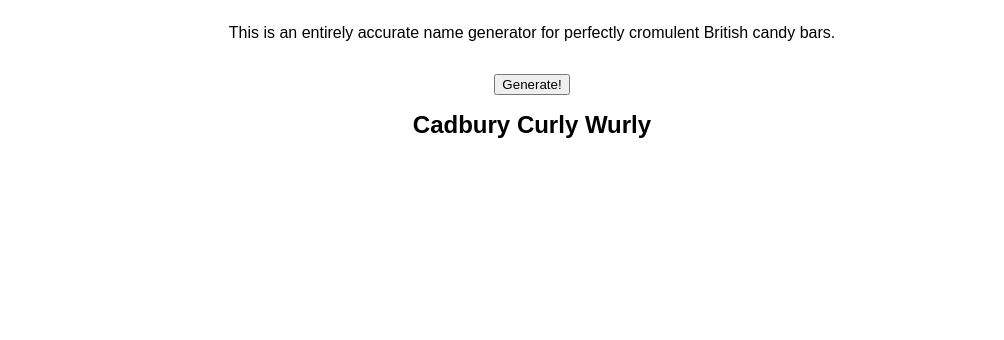
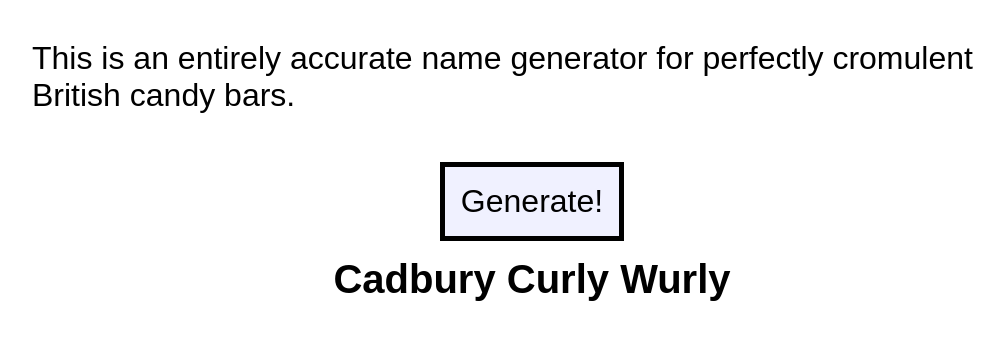
Before and after one commit to ebertucc/british-candy, a plain HTML site: page index.html in a window 1280 px wide. Shown: the whole page, without its empty margins (108-1112 px from the left). Drawn offline with Linux system fonts and the light colour scheme.

Commit message:
Style updates

```diff
--- a/style.css
+++ b/style.css
@@ -1,21 +1,54 @@
-body {
-  font-family: Arial, Helvetica, sans-serif;
-}
-
 .container {
   display: flex;
   flex-direction: column;
   align-items: center;
   justify-content: center;
+
+  font-family: Arial, Helvetica, sans-serif;
+
+  max-width: 1000px;
+  margin: 0 auto;
 }
 
 .description {
-
+  font-size: 1rem;
 }
 .generator {
   margin: 16px;
+  font-size: 1rem;
+  padding: 16px;
+  background: rgb(240, 241, 255);
+  border: 2px solid black;
+  cursor: pointer;
 }
+.generator:hover {
+  background: rgb(220, 246, 255);
+}
+
 .generated-name {
   font-weight: 700;
-  font-size: 1.5rem;
+  font-size: 1.25rem;
+  text-align: center;
 }
+
+html {
+  font-size: 150%;
+}
+
+@media (max-width: 1300px) {
+  html {
+    font-size: 200%;
+  }
+  .generator {
+    border: 5px solid black;
+  }
+}
+
+@media (max-width: 800px) {
+  html {
+    font-size: 300%;
+  }
+  .generator {
+    width: 100%;
+  }
+}
```
